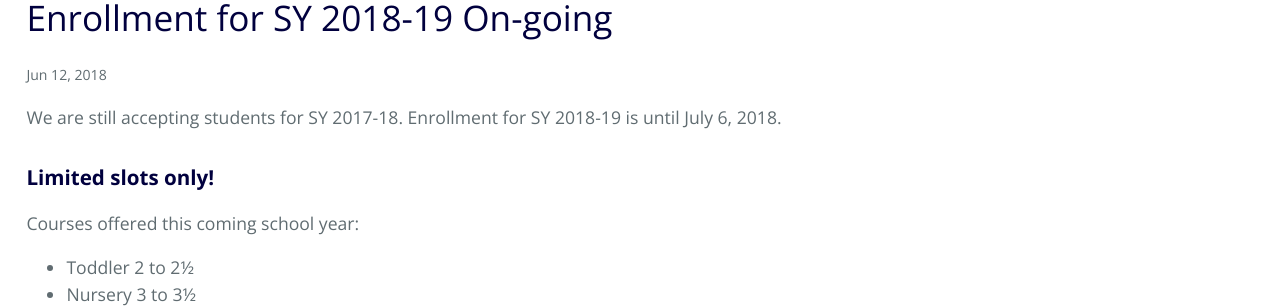
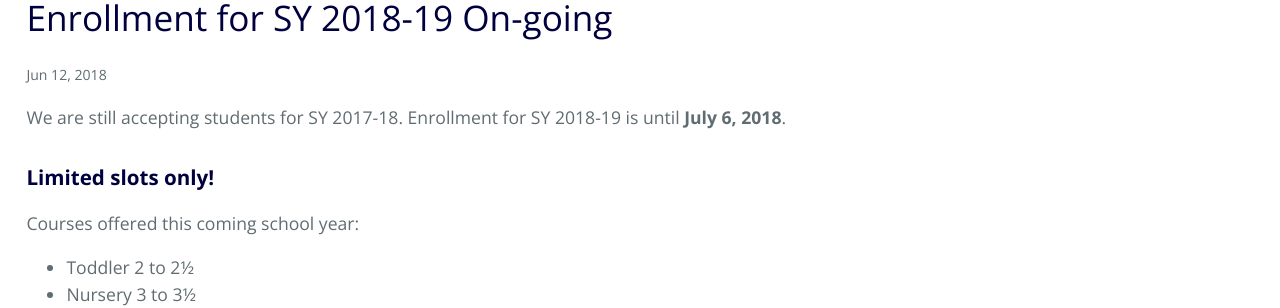
Before and after one commit to cmdcph/cmdcph.github.io, a Jekyll site: the page built from _posts/2018-06-12-enrollment-for-sy-2018-19-on-going.markdown, in a window 1280 px wide. Shown: the part 225-533 px from the top of the page. Built offline with Jekyll 4.4.1, drawn with Linux system fonts in a browser that asks for light colours; our own code applies the rules of GitHub Pages for plain Markdown files.

```diff
--- a/_posts/2018-06-12-enrollment-for-sy-2018-19-on-going.markdown
+++ b/_posts/2018-06-12-enrollment-for-sy-2018-19-on-going.markdown
@@ -3,7 +3,7 @@ title: Enrollment for SY 2018-19 On-going
 date: 2018-06-12 02:50:00 +08:00
 ---
 
-We are still accepting students for SY 2017-18. Enrollment for SY 2018-19 is until July 6, 2018.
+We are still accepting students for SY 2017-18. Enrollment for SY 2018-19 is until __July 6, 2018__.
 
 ### __Limited slots only!__
 
```
